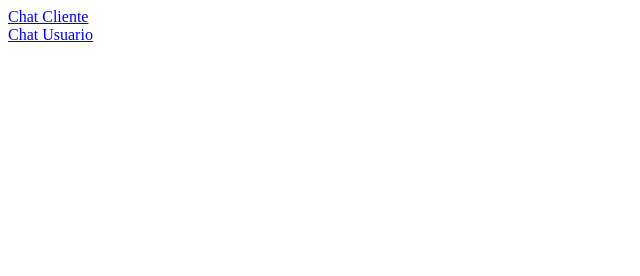
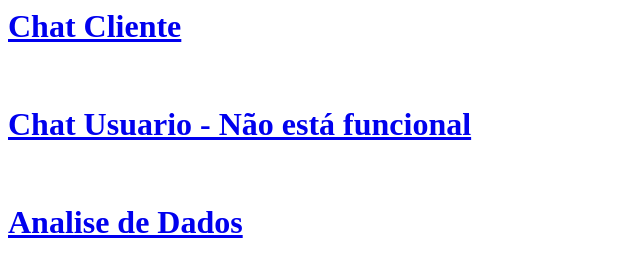
Before and after one commit to shadowsLady/ecorodovias-mvp, a plain HTML site: page index.html in a window 1280 px wide. Shown: the whole page, without its empty margins (0-640 px from the left). Drawn offline with Linux system fonts and the light colour scheme.

Commit message:
update index

```diff
--- a/index.html
+++ b/index.html
@@ -1,8 +1,20 @@
 <html>
+
 <head>
 </head>
+
 <body>
-	<a href="src/chat_cliente.html">Chat Cliente </a> <br>
-	<a href="src/chat_usuario.html">Chat Usuario </a>
+    <a href="src/chat_cliente.html">
+        <h1>Chat Cliente</h1>
+    </a>
+    <br>
+    <a href="src/chat_usuario.html">
+        <h1>Chat Usuario - Não está funcional </h1>
+    </a>
+    <br>
+    <a href="src/dados.ppt">
+        <h1>Analise de Dados</h1>
+    </a>
 </body>
+
 </html>
```
